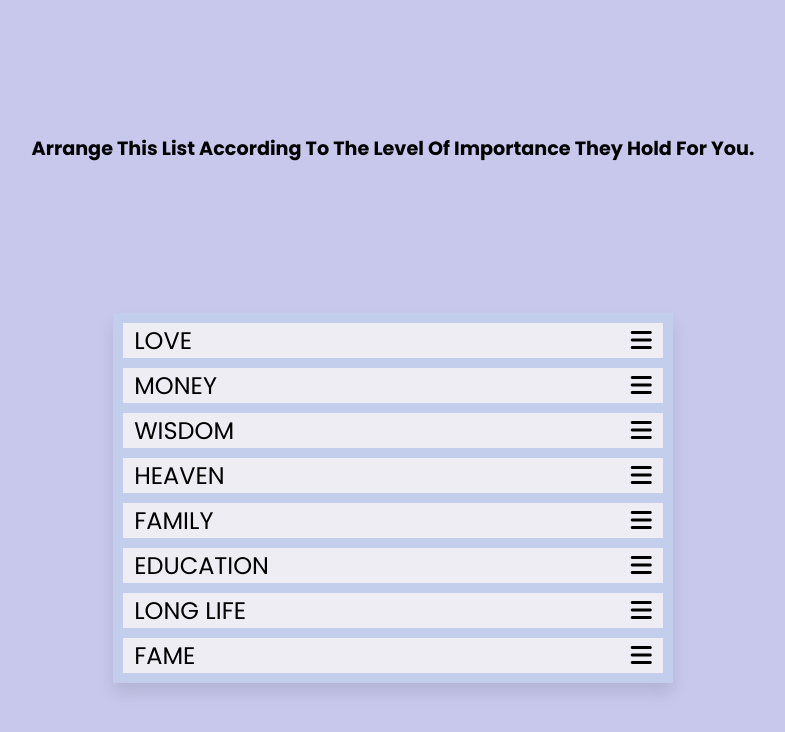
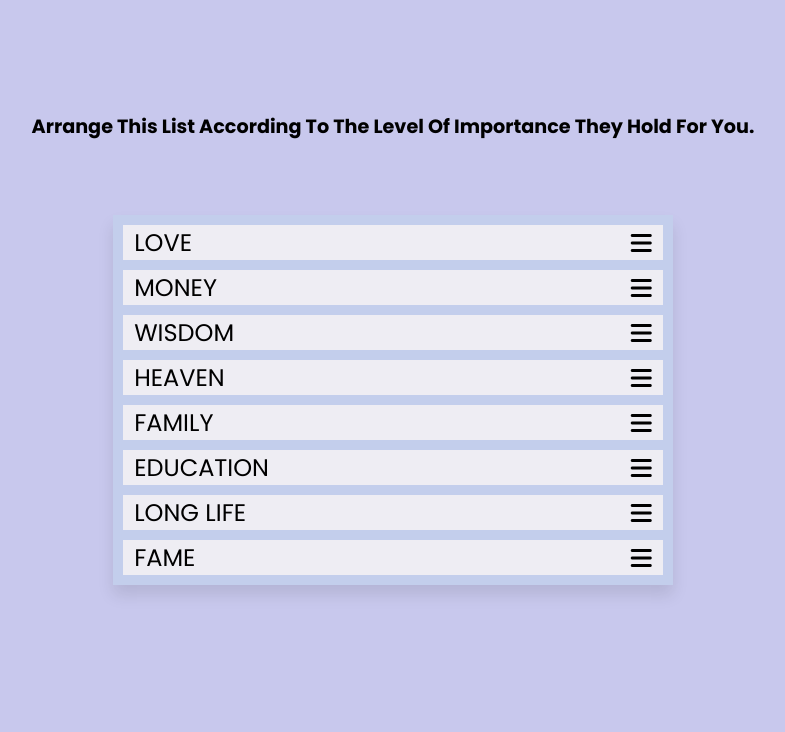
Before and after one commit to mohawwal/Drag-and-Drop-List, a plain HTML site: page index.html in a window 1280 px wide. Shown: the whole page, without its empty margins (247-1032 px from the left). Drawn offline with nearby package versions, Linux system fonts and the light colour scheme.

```diff
--- a/main.css
+++ b/main.css
@@ -7,9 +7,10 @@
   }
 
   h2 {
-    margin-top: 10%;
+    position: absolute;
+    top: 10%;
     text-align: center;
-    width: 100%;
+    width: 90%;
     font-size: 1.2rem;
     padding: 2rem 0;
   }
```
